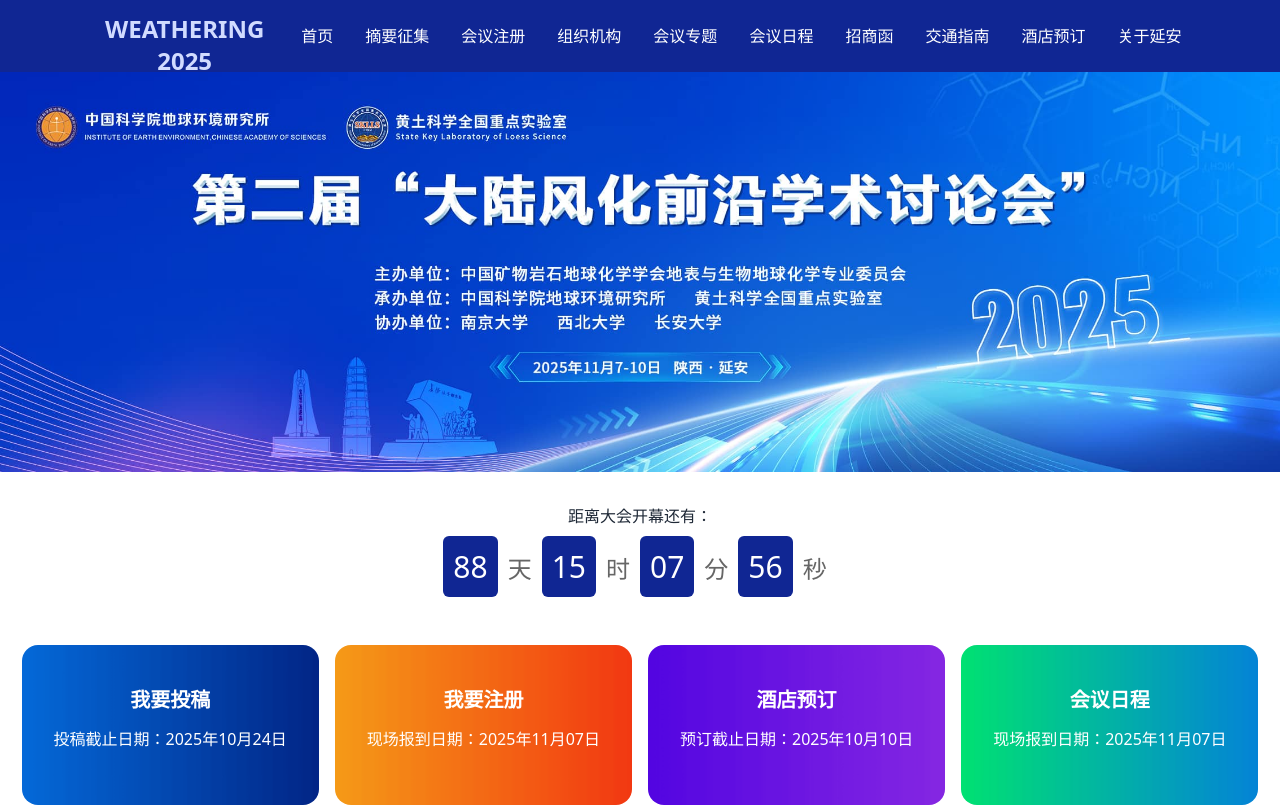
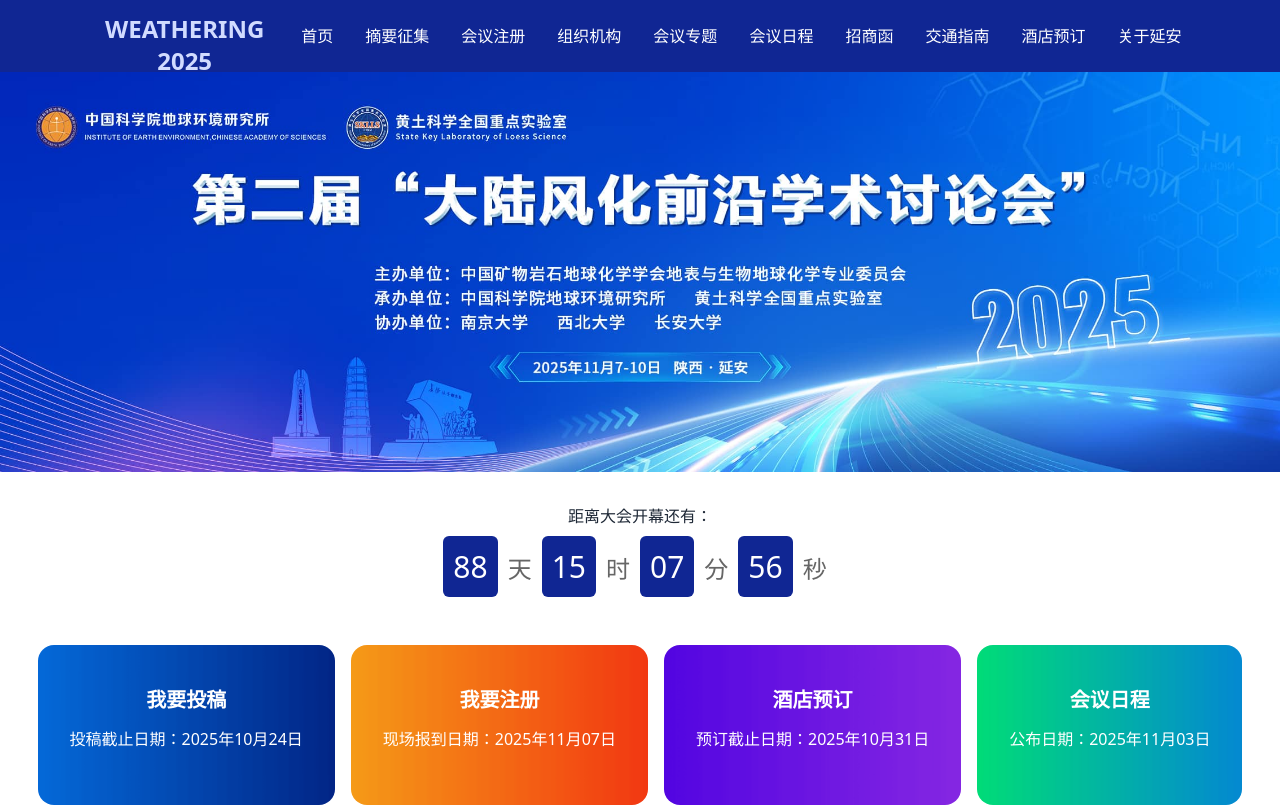
Before and after one commit to hutong9/Weathering2025, a Nuxt app: page / in a window 1280 px wide. Shown: the top 807 px of the page. Built offline with nearby package versions, Linux system fonts and the light colour scheme.

Commit message:
更新日期

```diff
--- a/components/AppAbstract.vue
+++ b/components/AppAbstract.vue
@@ -2,7 +2,7 @@
  * @Author: hutong9 470048408@qq.com
  * @Date: 2024-03-14 11:04:17
  * @LastEditors: HuTong 470048408@qq.com
- * @LastEditTime: 2025-08-13 16:24:51
+ * @LastEditTime: 2025-08-13 17:39:38
  * @FilePath: \Weathering2025\components\AppAbstract.vue
  * @Description:
  * Copyright (c) 2024 by ${git_name_email}, All Rights Reserved.
@@ -47,7 +47,7 @@
 
     <div class="p-4 sm:p-10">
       <p>
-        <b>征稿范围：</b>第四届全国搅拌摩擦焊接与加工学术会议论文
+        <b>征稿范围：</b>2025第二届“大陆风化前沿学术讨论会” 会议论文
       </p>
       <p><b>投稿要求及注意事项：</b></p>
 
--- a/pages/index.vue
+++ b/pages/index.vue
@@ -62,7 +62,7 @@
             }" data-aos="fade-up">
               <div class="card-body md:py-20">
                 <h2 class="card-title text-white">酒店预订</h2>
-                <p class="text-white">预订截止日期：2025年10月10日</p>
+                <p class="text-white">预订截止日期：2025年10月31日</p>
               </div>
             </div>
           </a>
@@ -75,7 +75,7 @@
             }" data-aos="fade-up">
               <div class="card-body md:py-20">
                 <h2 class="card-title text-white">会议日程</h2>
-                <p class="text-white">现场报到日期：2025年11月07日</p>
+                <p class="text-white">公布日期：2025年11月03日</p>
               </div>
             </div>
           </a>
```
